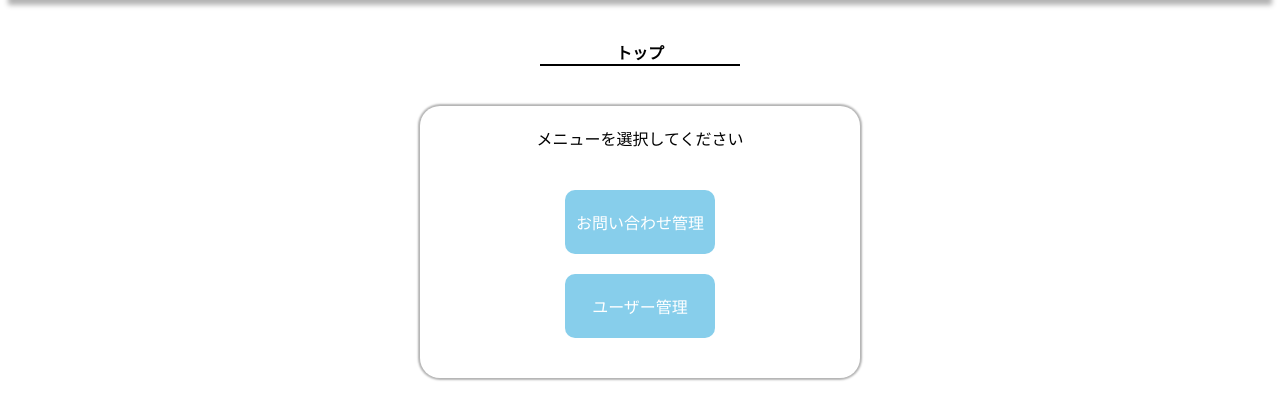
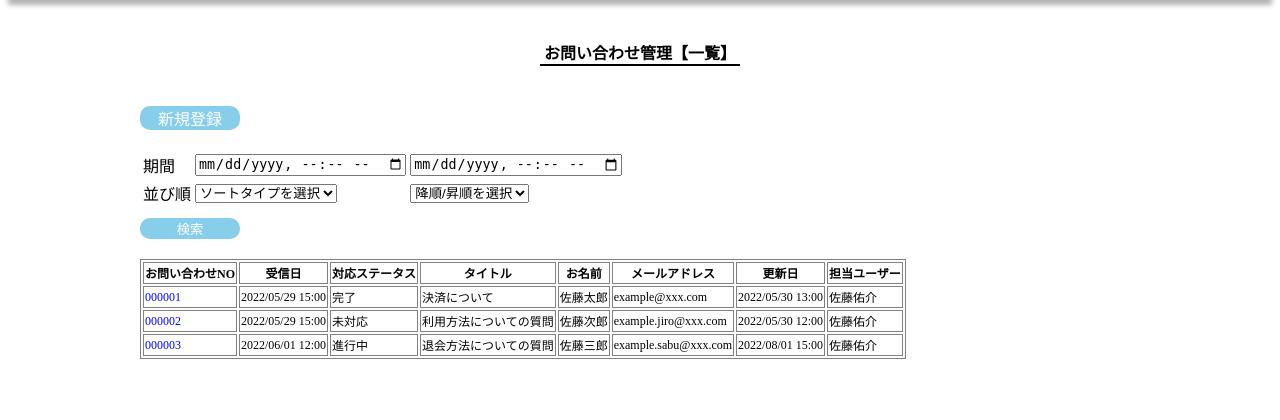
Before and after one commit to you-test/contact-admin-app, a PHP site: page /contact/index.php in a window 1280 px wide. Shown: the part 96-516 px from the top of the page. Run offline with PHP 8.4, Linux system fonts and the light colour scheme.

Commit message:
created contact list page finished contact list page style

```diff
--- a/actions/top.php
+++ b/contact/index.php
@@ -1,4 +1,4 @@
 <?php
 
-$content = 'tmp_top.php';
+$content = 'contact/tmp_index.php';
 include __dir__ . '/../views/layout.php';
--- a/html/styles.css
+++ b/html/styles.css
@@ -44,6 +44,10 @@ h2 {
   background: skyblue;
   border-radius: 10px;
   text-align: center;
+}
+
+.border-none {
+  border: none;
 }
 
 /* content */
@@ -107,3 +111,27 @@ header {
   margin: 0 auto 20px;
   padding: 20px 0;
 }
+
+/* contact top page */
+.btn_contact {
+  width: 100px;
+  margin-bottom: 20px;
+}
+
+.sort_contact {
+  margin-bottom: 10px;
+}
+
+.contact-list {
+  font-size: 1.2rem;
+}
+
+.contact-list a {
+  color: blue;
+}
+
+.contact-list,
+.contact-list th,
+.contact-list td {
+  border: 1px solid grey;
+}
--- a/index.php
+++ b/index.php
@@ -1,4 +1,4 @@
 <?php
 
-require_once(__DIR__ . '/actions/top.php');
+require_once(__DIR__ . '/top.php');
 exit;
--- /dev/null
+++ b/top.php
@@ -0,0 +1,4 @@
+<?php
+
+$content = 'tmp_top.php';
+include __dir__ . '/views/layout.php';
--- /dev/null
+++ b/views/contact/tmp_index.php
@@ -0,0 +1,79 @@
+<div class="contact-wrapper">
+    <h2>お問い合わせ管理【一覧】</h2>
+    <a href="" class="btn btn_contact">新規登録</a>
+    <form action="" method="post" name="">
+        <table class="sort_contact">
+            <tr>
+                <td>期間</td>
+                <td><input type="datetime-local" name="start"></td>
+                <td><input type="datetime-local" name="end"></td>
+            </tr>
+            <tr>
+                <td>並び順</td>
+                <td>
+                    <select name="sort_1">
+                        <option value="">ソートタイプを選択</option>
+                        <option value="number">NO</option>
+                        <option value="receive_time">受信日</option>
+                        <option value="status">ステータス</option>
+                        <option value="update_time">更新日</option>
+                    </select>
+                </td>
+                <td>
+                    <select name="sort_2">
+                        <option value="">降順/昇順を選択</option>
+                        <option value="down">降順</option>
+                        <option value="up">昇順</option>
+                    </select>
+                </td>
+            </tr>
+        </table>
+        <button class="btn btn_contact border-none">検索</button>
+    </form>
+    <table class="contact-list">
+        <thead>
+            <tr>
+                <th>お問い合わせNO</th>
+                <th>受信日</th>
+                <th>対応ステータス</th>
+                <th>タイトル</th>
+                <th>お名前</th>
+                <th>メールアドレス</th>
+                <th>更新日</th>
+                <th>担当ユーザー</th>
+            </tr>
+        </thead>
+        <tbody>
+            <tr>
+                <td><a href="">000001</a></td>
+                <td>2022/05/29 15:00</td>
+                <td>完了</td>
+                <td>決済について</td>
+                <td>佐藤太郎</td>
+                <td>example@xxx.com</td>
+                <td>2022/05/30 13:00</td>
+                <td>佐藤佑介</td>
+            </tr>
+            <tr>
+                <td><a href="">000002</a></td>
+                <td>2022/05/29 15:00</td>
+                <td>未対応</td>
+                <td>利用方法についての質問</td>
+                <td>佐藤次郎</td>
+                <td>example.jiro@xxx.com</td>
+                <td>2022/05/30 12:00</td>
+                <td>佐藤佑介</td>
+            </tr>
+            <tr>
+                <td><a href="">000003</a></td>
+                <td>2022/06/01 12:00</td>
+                <td>進行中</td>
+                <td>退会方法についての質問</td>
+                <td>佐藤三郎</td>
+                <td>example.sabu@xxx.com</td>
+                <td>2022/08/01 15:00</td>
+                <td>佐藤佑介</td>
+            </tr>
+        </tbody>
+    </table>
+</div>
```
Also changed, not shown: actions/user/index.php (deleted), contact/add.php (added), contact/detail.php (added), user/add.php (added), user/detail.php (added), user/index.php (added).
